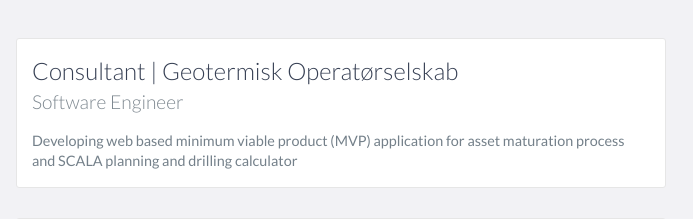
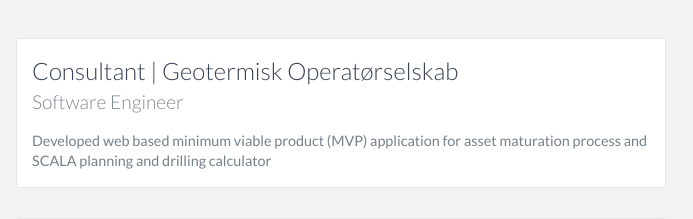
Before and after one commit to daledet/daledet.github.io, a website: page index.html in a window 1280 px wide. Shown: the part 1320-1539 px from the top of the page, 474-1167 px from the left. Drawn offline with nearby package versions, Linux system fonts and the light colour scheme.

Commit message:
past tense

```diff
--- a/index.html
+++ b/index.html
@@ -102,7 +102,7 @@
                 <h3>Consultant | Geotermisk Operatørselskab</h3>
                 <h4>Software Engineer</h4>
                 <p>
-                    Developing web based minimum viable product (MVP) application for asset maturation process and SCALA
+                    Developed web based minimum viable product (MVP) application for asset maturation process and SCALA
                     planning and drilling calculator
                 </p>
             </div>
```
